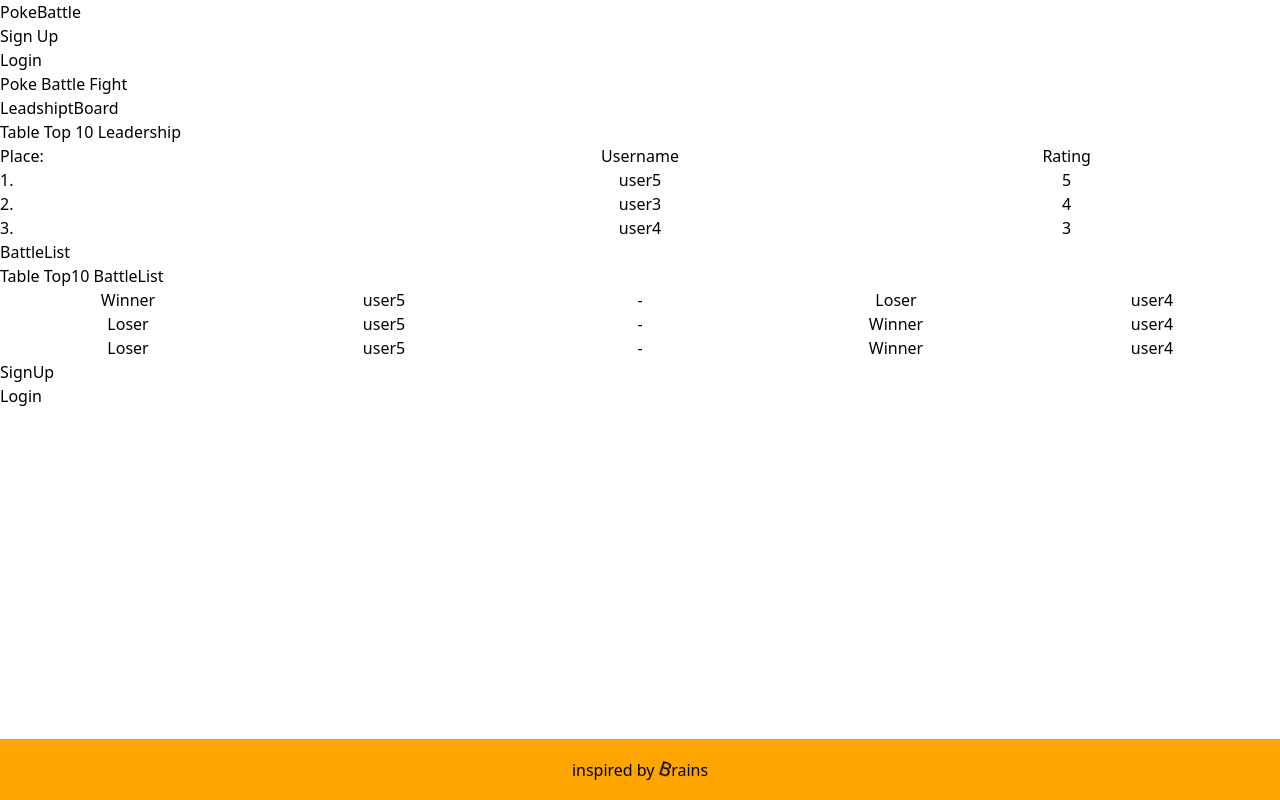
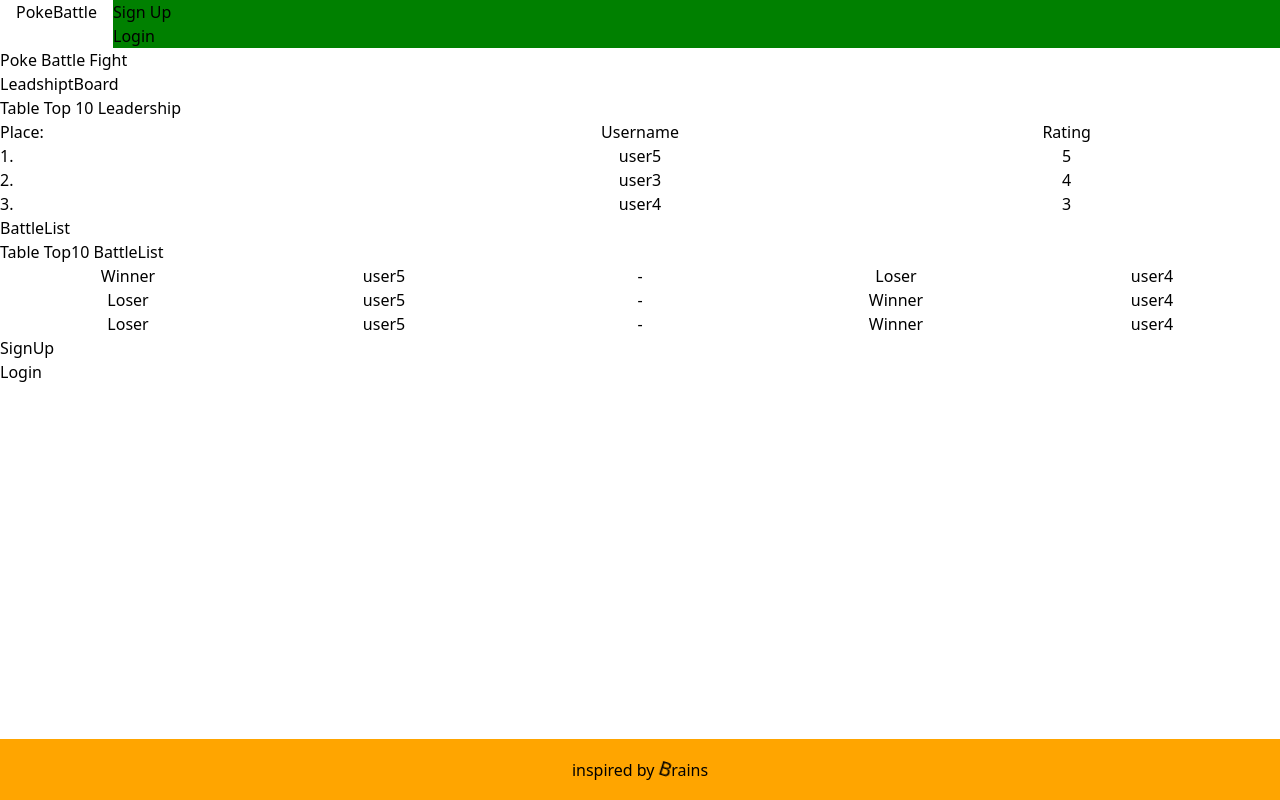
Before and after one commit to devAndWit/fe-pokebattle, a React (Vite) app: page / in a window 1280 px wide. Built offline with nearby package versions, Linux system fonts and the light colour scheme.

Commit message:
styling header

```diff
--- a/src/components/Header.jsx
+++ b/src/components/Header.jsx
@@ -12,12 +12,12 @@ export const Header = () => {
   return (
     <>
       <header className="">
-        <div className="">
+        <div className="HeaderLeft">
           <Link to={"/"} className="">
             PokeBattle
           </Link>
         </div>
-        <div className="">
+        <div className="HeaderRight">
           {isAuthenticated ? <NavUserMenu /> : <NavVisitorMenu />}
         </div>
       </header>
--- a/src/components/Header/header.css
+++ b/src/components/Header/header.css
@@ -0,0 +1,10 @@
+header {
+  display: flex;
+  .HeaderLeft {
+    padding: 0 1rem 0 1rem;
+  }
+  .HeaderRight {
+    width: 100%;
+    background-color: green;
+  }
+}
```
